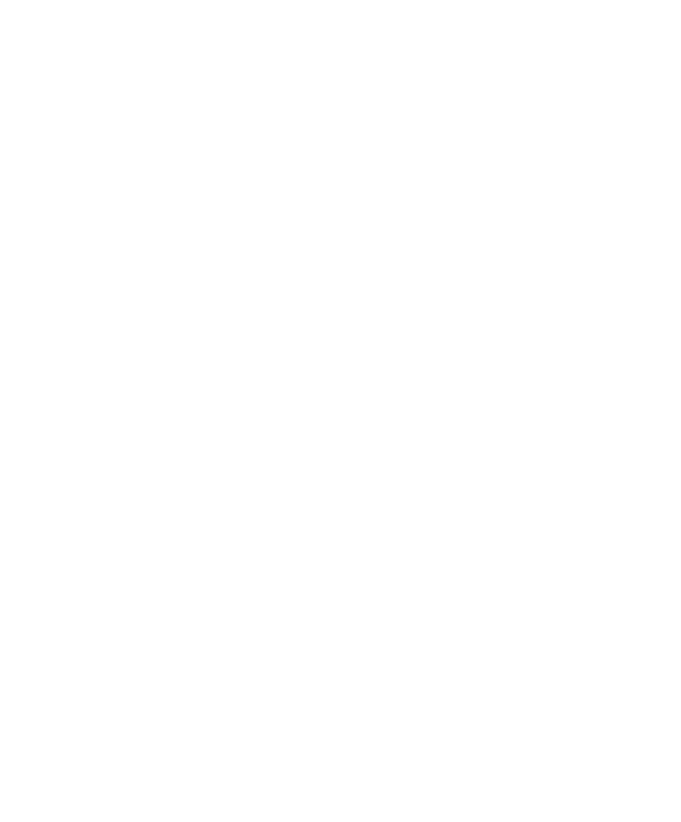
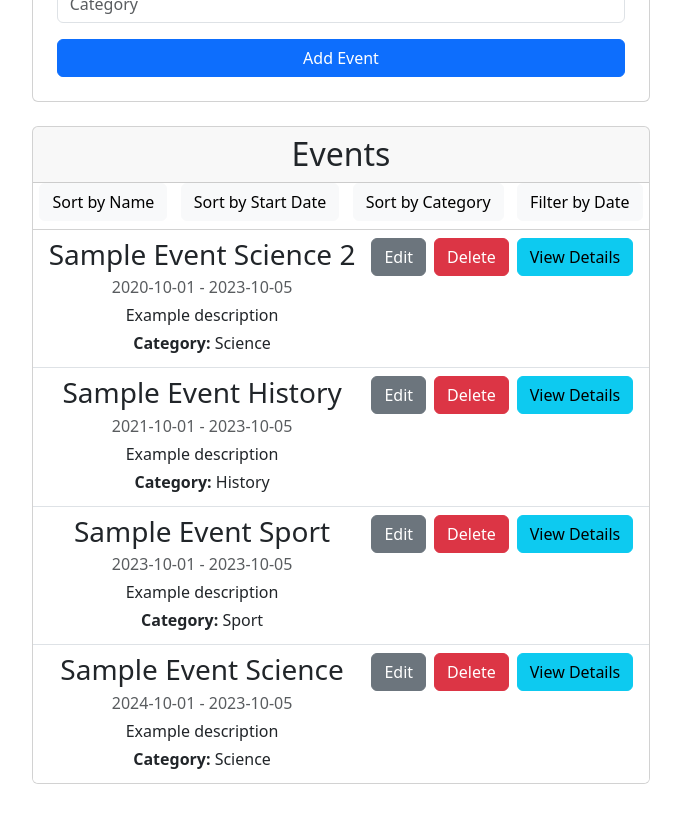
Before and after one commit to INGllOT/zad2.1, a React (Vite) app: page / in a window 1280 px wide. Shown: the part 740-1562 px from the top of the page, without its empty margins (299-980 px from the left). Before the commit the page ends 800 px from the top, so only its background shows below. Built offline with nearby package versions, Linux system fonts and the light colour scheme.

Commit message:
filtering

```diff
--- a/src/App.tsx
+++ b/src/App.tsx
@@ -56,6 +56,8 @@
   });
   const [editingEventId, setEditingEventId] = useState(null);
   const [selectedEvent, setSelectedEvent] = useState(null);
+  const [showEditModal, setShowEditModal] = useState(false);
+
 
   const [sortCriterion, setSortCriterion] = useState("startDate");
   const [sortOrder, setSortOrder] = useState("asc");
@@ -70,22 +72,22 @@
     }
   };
 
-  //   // Date filter state
-  //   const [fromDate, setFromDate] = useState("");
-  //   const [toDate, setToDate] = useState("");
+    // Date filter state
 
+    const [fromDate, setFromDate] = useState("");
+    const [toDate, setToDate] = useState("");
+    const [showFilterModal, setShowFilterModal] = useState(false);
 
-  // // Function to filter events by date range
-  // const filteredEvents = events.filter(event => {
-  //   const eventDate = new Date(event.startDate).getTime();
-  //   const fromDateValue = fromDate ? new Date(fromDate).getTime() : null;
-  //   const toDateValue = toDate ? new Date(toDate).getTime() : null;
+    const filteredEvents = events.filter((event) => {
+      const eventDate = new Date(event.startDate).getTime();
+      const fromDateValue = fromDate ? new Date(fromDate).getTime() : null;
+      const toDateValue = toDate ? new Date(toDate).getTime() : null;
 
-  //   return (
-  //     (!fromDateValue || eventDate >= fromDateValue) &&
-  //     (!toDateValue || eventDate <= toDateValue)
-  //   );
-  // });
+      return (
+        (!fromDateValue || eventDate >= fromDateValue) &&
+        (!toDateValue || eventDate <= toDateValue)
+      );
+    });
 
 
   const handleChangePassword = () => {
@@ -134,9 +136,11 @@
   };
 
   const editEvent = (event) => {
-    setNewEvent(event);
-    setEditingEventId(event.id);
+    setNewEvent(event); // Populate fields with the selected event’s data
+    setShowEditModal(true); // Open the edit modal
+
   };
+
 
   const toggleSortOrder = (criterion) => {
     if (sortCriterion === criterion) {
@@ -146,6 +150,24 @@
       setSortOrder("asc");
     }
   };
+
+
+  // Sorting logic applied to filtered events
+const filteredAndSortedEvents = [...filteredEvents].sort((a, b) => {
+  let aValue = a[sortCriterion];
+  let bValue = b[sortCriterion];
+
+  if (sortCriterion === "startDate" || sortCriterion === "endDate") {
+    aValue = new Date(aValue).getTime();
+    bValue = new Date(bValue).getTime();
+  } else {
+    aValue = aValue.toString().toLowerCase();
+    bValue = bValue.toString().toLowerCase();
+  }
+
+  return sortOrder === "asc" ? (aValue > bValue ? 1 : -1) : (aValue < bValue ? 1 : -1);
+});
+
 
   const sortedEvents = [...events].sort((a, b) => {
     let aValue = a[sortCriterion];
@@ -215,7 +237,7 @@
 
 
 
-      {!isLoggedIn ? (
+      {isLoggedIn ? (
         <div className="card p-4 mb-4">
           <h2 className="mb-3">Login</h2>
           <input
@@ -268,10 +290,12 @@
               <button onClick={() => toggleSortOrder("name")} className="btn btn-light">Sort by Name</button>
               <button onClick={() => toggleSortOrder("startDate")} className="btn btn-light">Sort by Start Date</button>
               <button onClick={() => toggleSortOrder("category")} className="btn btn-light">Sort by Category</button>
+              <button onClick={() => setShowFilterModal(true)} className="btn btn-light">Filter by Date</button>
+
 
             </div>
             <ul className="list-group list-group-flush">
-              {sortedEvents.map((event) => (
+              {filteredAndSortedEvents.map((event) => (
                 <li key={event.id} className="list-group-item d-flex align-items-start">
                   <div className="flex-grow-1">
                     <h3 className="mb-1">{event.name}</h3>
@@ -285,7 +309,50 @@
                 </li>
               ))}
             </ul>
+
+
+
           </div>
+
+
+          {showFilterModal && (
+        <div className="modal" style={{ display: "block", backgroundColor: "rgba(0,0,0,0.5)" }}>
+          <div className="modal-dialog">
+            <div className="modal-content">
+              <div className="modal-header">
+                <h5 className="modal-title">Filter by Date</h5>
+              </div>
+              <div className="modal-body">
+              <h5>Start date</h5>
+                <input
+                  type="date"
+                  className="form-control mb-3"
+                  placeholder="From Date"
+                  value={fromDate}
+                  onChange={(e) => setFromDate(e.target.value)}
+                />
+                 <h5>End date</h5>
+                <input
+                  type="date"
+                  className="form-control mb-3"
+                  placeholder="To Date"
+                  value={toDate}
+                  onChange={(e) => setToDate(e.target.value)}
+                />
+              </div>
+              <div className="modal-footer">
+                <button type="button" className="btn btn-primary" onClick={() => setShowFilterModal(false)}>
+                  Apply Filter
+                </button>
+                <button type="button" className="btn btn-secondary" onClick={() => setShowFilterModal(false)}>
+                  Close
+                </button>
+              </div>
+            </div>
+          </div>
+        </div>
+      )}
+
 
           {selectedEvent && (
             <div className="modal" style={{ display: "block", backgroundColor: "rgba(0,0,0,0.5)" }}>
```
